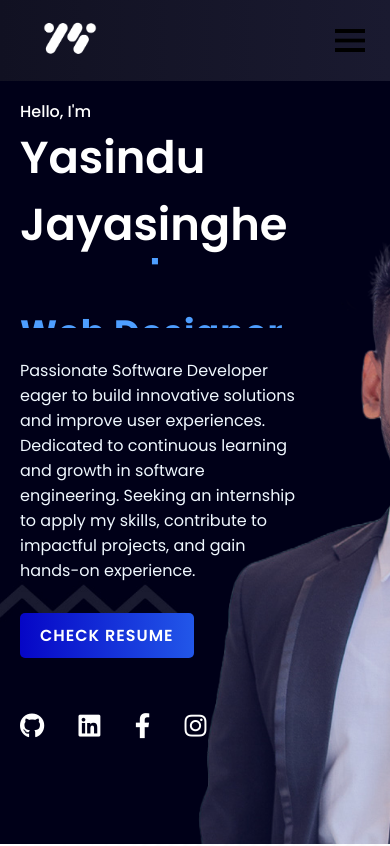
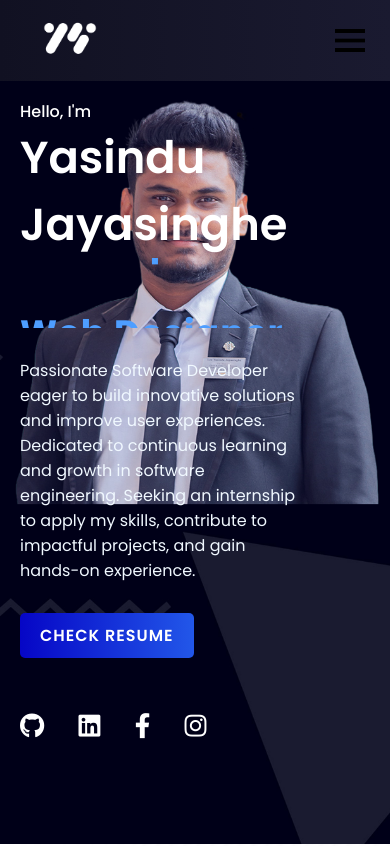
Before and after one commit to YasiXz/Portfolio, a plain HTML site: page index.html in a window 390 px wide. Shown: the top 846 px of the page. Drawn offline with nearby package versions, Linux system fonts and the light colour scheme.

Commit message:
27-03-2025

```diff
--- a/index.html
+++ b/index.html
@@ -216,6 +216,7 @@
                     We've developed a smart locker system web application that ensures secure and seamless access using auto-renewing QR codes (refreshing every 2 minutes!) and downloadable access options.
                     Our system allows users to store, retrieve, and manage locker access through a digital interface. Key features include user authentication, real-time locker availability tracking, and secure QR code integration.<br><br>
                 </p>
+                <div class="noMobile">
                 <iframe src="https://yasixz.github.io/Smart-Locker-System/" frameborder="0" width="600px" height="400px" style="border-radius: 10px;margin-bottom: 60px;"></iframe>
             </div>
 
@@ -239,7 +240,7 @@
                 <video src="video/Loin n Signup.mp4"  width="600px" height="300px" style="margin-bottom: 60px;" autoplay loop muted></video>
             </div>
             <hr><br><br>
-
+        </div>
         </section>
 
     <!-- Project Section -->
--- a/style.css
+++ b/style.css
@@ -610,6 +610,21 @@ section{
 
 
 @media (max-width:1040px) {
+    .main{
+        position: relative;
+        width: 100%;
+        height: 100vh;
+        display: flex;
+        align-items: center;
+        background-image: url(Image/Mbg.png);
+        background-size: cover;
+        background-position: center;
+        background-repeat: no-repeat;
+        background-attachment: fixed;
+    }
+    .noMobile{
+        display: none;
+    }
 
     header{
         padding: 12px 20px;
```
Also changed, not shown: Image/Mbg.png (added).
